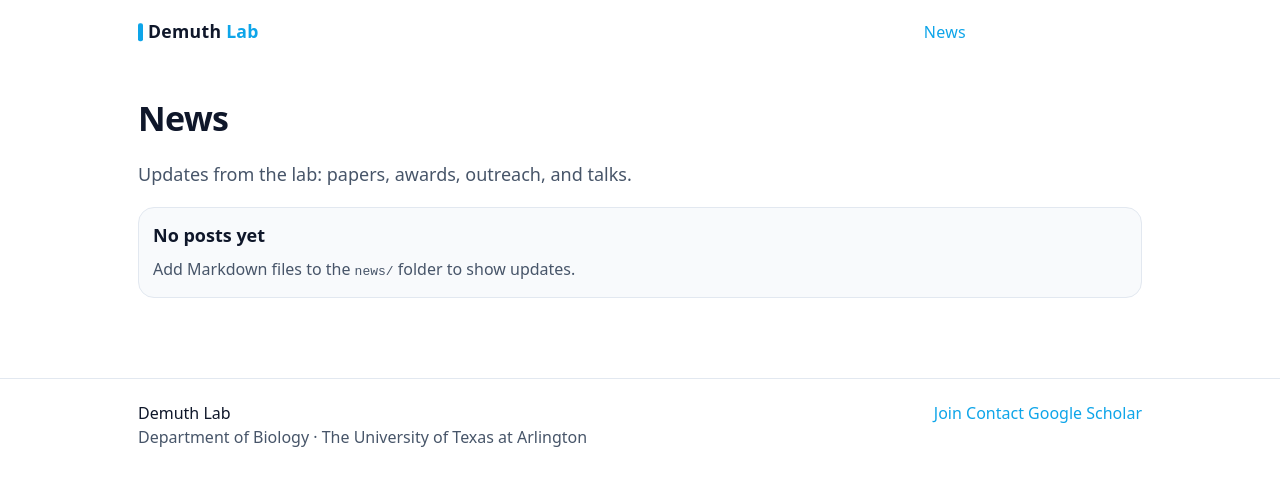
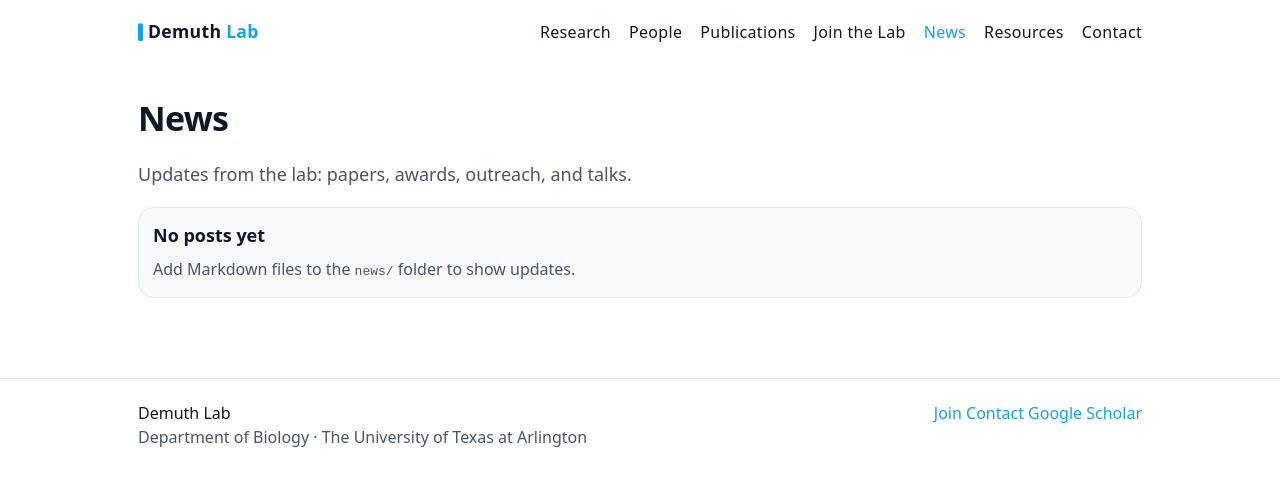
Before and after one commit to demuth-lab/demuth-lab.github.io, a Jekyll site: the page built from news/index.md, in a window 1280 px wide. Shown: the top 486 px of the page. Built offline with Jekyll 4.4.1, drawn with Linux system fonts in a browser that asks for light colours.

Commit message:
Update main.css

```diff
--- a/assets/css/main.css
+++ b/assets/css/main.css
@@ -107,11 +107,11 @@ a:hover{text-decoration:underline}
 }
 
 .site-nav a{
-  color:#fff;
+  color:var(--fg);
   text-decoration:none;
   font-weight:500;
   letter-spacing:.02em;
-  transition:color 160ms ease;
+  transition:color 0.25s ease;
 }
 
 .site-nav a:hover{
```
